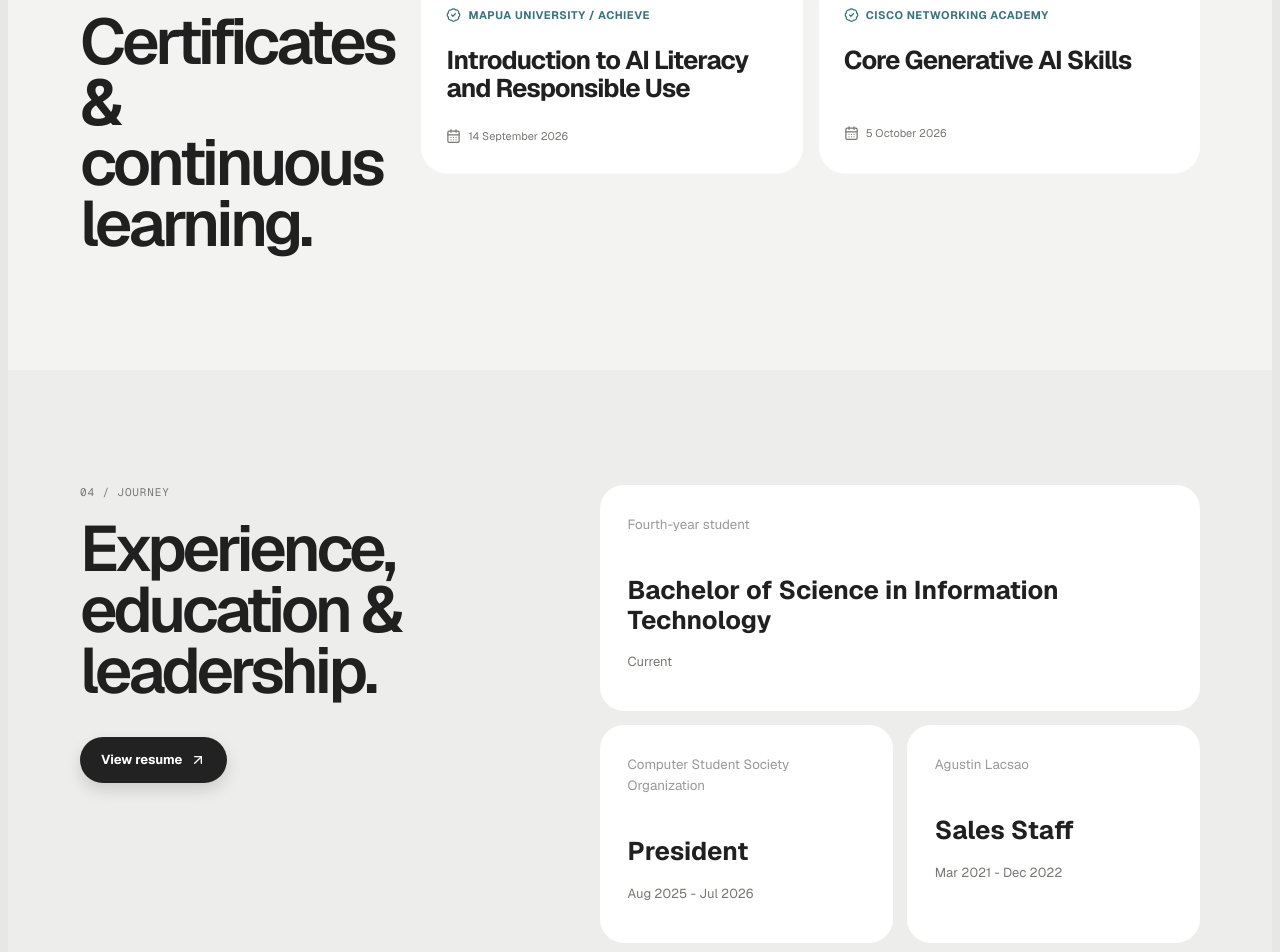
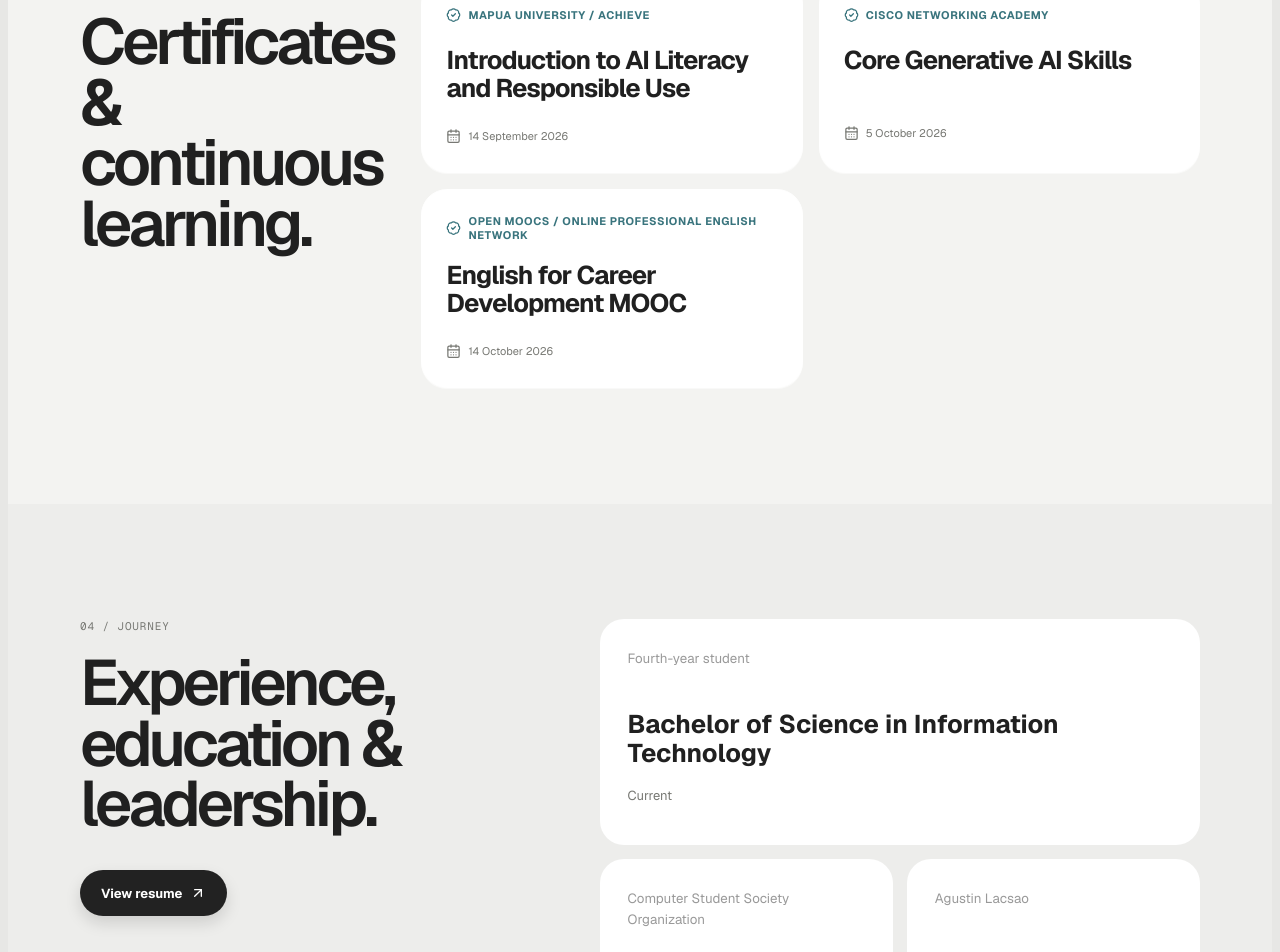
Before and after one commit to Angelo55/angelo-portfolio, a Next.js app: page / in a window 1280 px wide. Shown: the part 3293-4245 px from the top of the page. Built offline with nearby package versions, Linux system fonts and the light colour scheme.

Commit message:
feat: add English career development certificate

```diff
--- a/src/components/certificate-gallery.tsx
+++ b/src/components/certificate-gallery.tsx
@@ -29,6 +29,18 @@ const certificates = [
     preview: "/images/certificates/core-generative-ai-skills.webp",
     document: "/documents/certificates/core-generative-ai-skills.pdf",
     tone: "cisco",
+  },
+  {
+    id: "english-career-development",
+    title: "English for Career Development MOOC",
+    issuer: "OPEN MOOCs / Online Professional English Network",
+    date: "14 October 2026",
+    type: "Certificate of Award - MOOC completion",
+    credentialId: null,
+    verification: "OPEN is sponsored by the U.S. Department of State and administered by FHI 360; the original certificate includes a QR verification mark.",
+    preview: "/images/certificates/english-career-development-mooc.webp",
+    document: "/documents/certificates/english-career-development-mooc.pdf",
+    tone: "open",
   },
 ] as const;
 
```
Also changed, not shown: public/images/certificates/english-career-development-mooc.webp (added), 3 other files (tests, documents, lock files or other folders).
